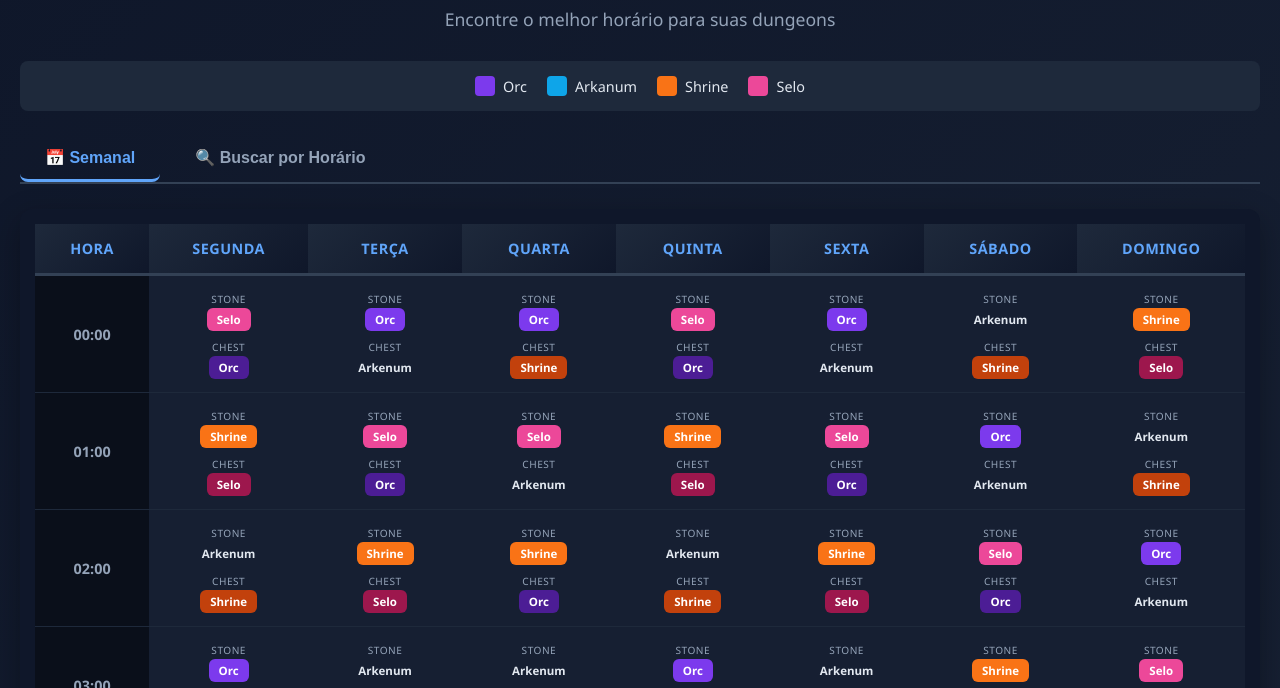
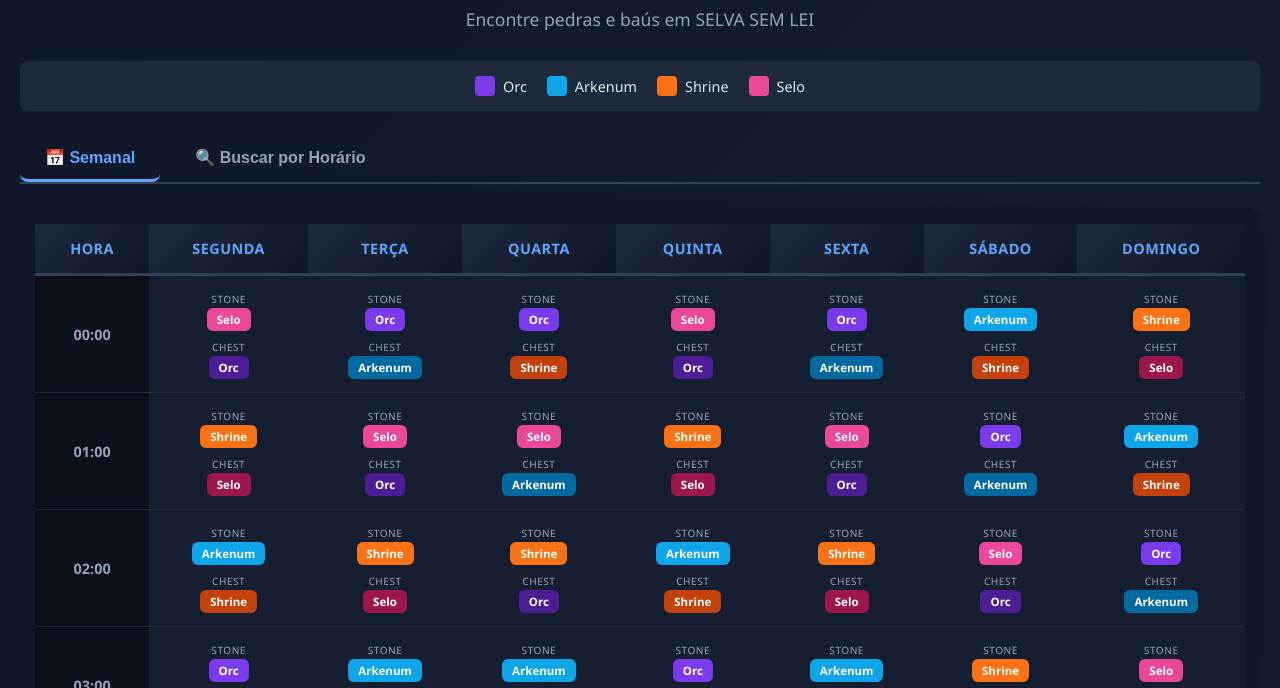
Before and after one commit to mqscplus-commits/tl-schedule, a plain HTML site: page index.html in a window 1280 px wide. Shown: the part 78-766 px from the top of the page. Drawn offline with Linux system fonts and the light colour scheme.

Commit message:
Add files via upload

```diff
--- a/index.html
+++ b/index.html
@@ -216,12 +216,12 @@
         }
 
         .stone-orc { background: #7c3aed; color: white; }
-        .stone-arkanum { background: #0ea5e9; color: white; }
+        .stone-arkenum { background: #0ea5e9; color: white; }
         .stone-shrine { background: #f97316; color: white; }
         .stone-selo { background: #ec4899; color: white; }
 
         .chest-orc { background: #4c1d95; color: white; }
-        .chest-arkanum { background: #0369a1; color: white; }
+        .chest-arkenum { background: #0369a1; color: white; }
         .chest-shrine { background: #c2410c; color: white; }
         .chest-selo { background: #9d174d; color: white; }
 
@@ -341,7 +341,7 @@
     <div class="container">
         <header>
             <h1>⚔️ Schedule de Raids</h1>
-            <p class="subtitle">Encontre o melhor horário para suas dungeons</p>
+            <p class="subtitle">Encontre pedras e baús em SELVA SEM LEI</p>
         </header>
 
         <div class="legend">
@@ -351,7 +351,7 @@
             </div>
             <div class="legend-item">
                 <div class="legend-color" style="background: #0ea5e9;"></div>
-                <span>Arkanum</span>
+                <span>Arkenum</span>
             </div>
             <div class="legend-item">
                 <div class="legend-color" style="background: #f97316;"></div>
```
